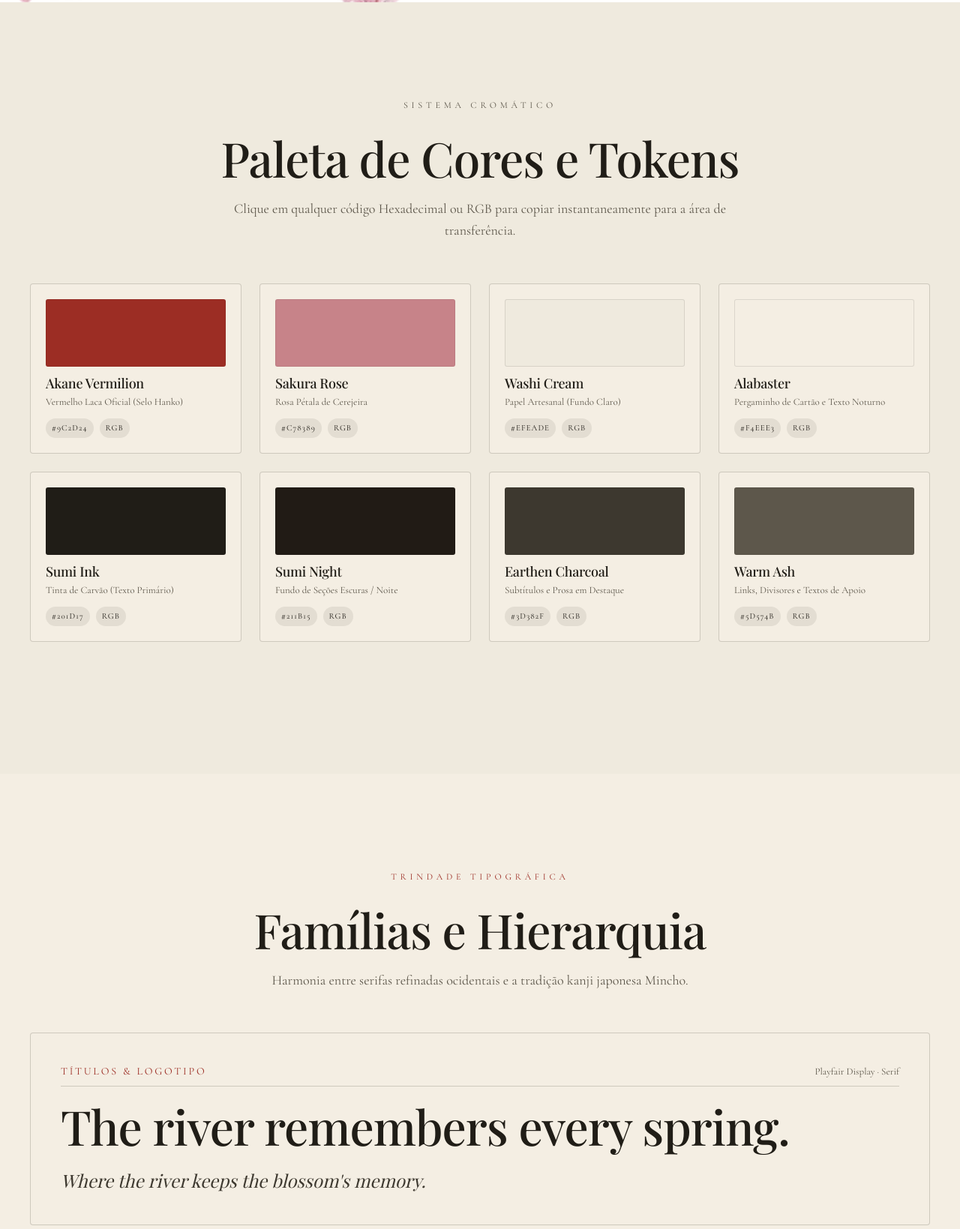
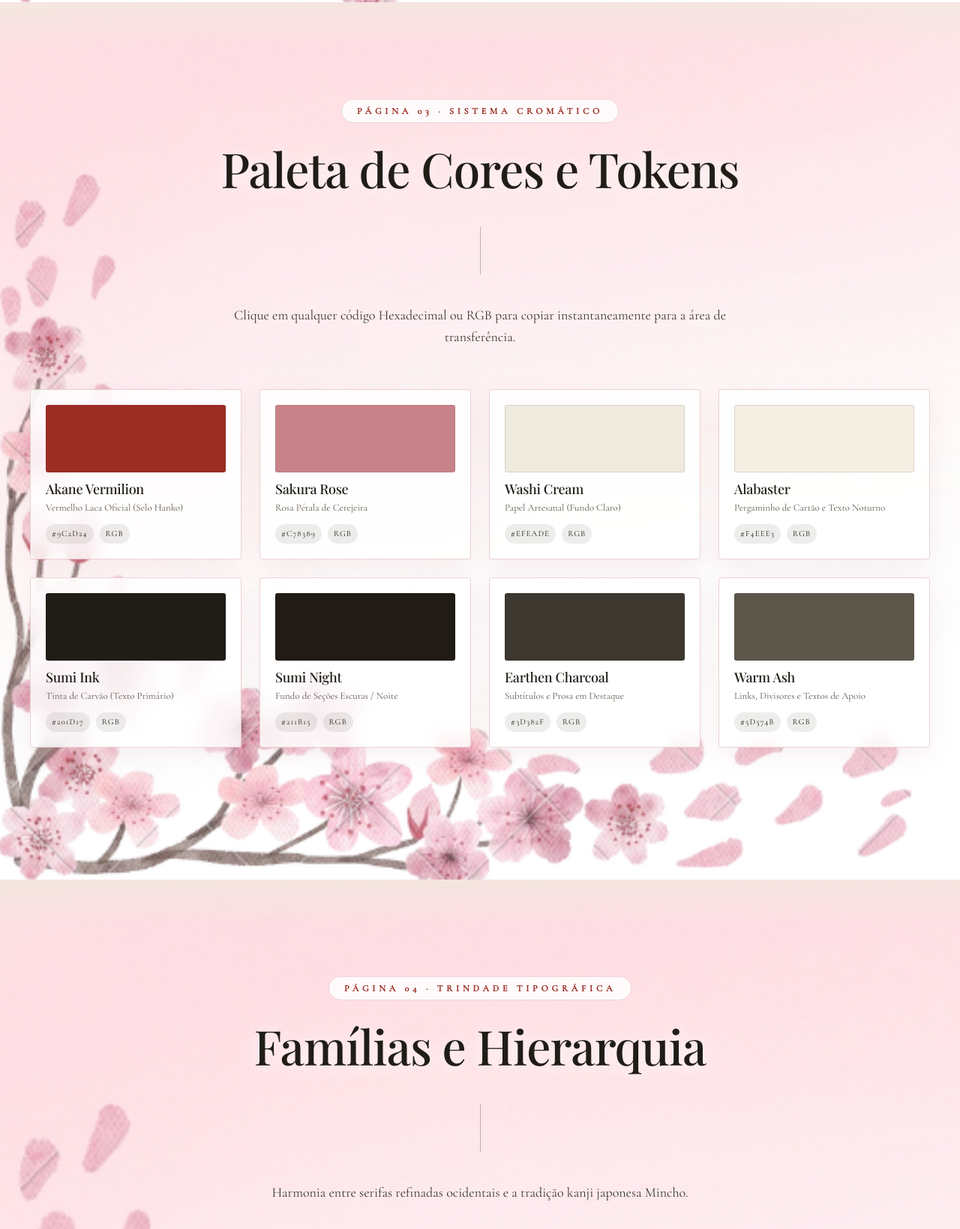
Before and after one commit to mvq109-stack/TrabalhoRossett, a website: page index.html in a window 1280 px wide. Shown: the part 1765-3404 px from the top of the page at 75% size. Drawn offline with nearby package versions, Linux system fonts and the light colour scheme; animation ran at ten frames a second; a web font is replaced by a local one.

Commit message:
feat: adiciona imagem de fundo sakura nas paginas 03, 04 e 05

```diff
--- a/index.html
+++ b/index.html
@@ -140,6 +140,17 @@
     .toast.show {
       transform: translateY(0);
       opacity: 1;
+    }
+    /* Estilo aprimorado para cards sobre o fundo aquarela Sakura (Páginas 02, 03, 04 e 05) */
+    #filosofia .token-card,
+    #cores .token-card,
+    #tipografia .specimen-box,
+    #componentes .token-card {
+      background: rgba(255, 255, 255, 0.82) !important;
+      backdrop-filter: blur(10px);
+      -webkit-backdrop-filter: blur(10px);
+      border: 1px solid rgba(199, 131, 137, 0.35);
+      box-shadow: 0 10px 30px rgba(199, 131, 137, 0.12);
     }
   </style>
 </head>
@@ -288,13 +299,24 @@
       </div>
     </section>
 
-    <!-- ==================== PALETA DE CORES ==================== -->
-    <section id="cores" class="koisei-section">
-      <div class="koisei-container">
+    <!-- ==================== PÁGINA 03 · PALETA DE CORES ==================== -->
+    <section id="cores" class="koisei-section" style="position: relative; overflow: hidden; min-height: 100vh; background-color: #fff9f7; background-image: url('./assets/images/sakura-branch-bg.png'); background-repeat: no-repeat; background-position: left bottom; background-size: cover; padding-top: 8rem; padding-bottom: 8rem; display: flex; align-items: center;">
+
+      <!-- Camada de Imagem de Alta Fidelidade (Garante exibição imediata em qualquer navegador) -->
+      <div style="position: absolute; inset: 0; z-index: 1; pointer-events: none; overflow: hidden;">
+        <img src="./assets/images/sakura-branch-bg.png" alt="Aquarela de flores de cerejeira Sakura em tons suaves" style="position: absolute; left: 0; bottom: 0; width: 100%; height: 100%; object-fit: cover; object-position: left bottom; opacity: 1;">
+        <!-- Transição sutil no topo para suavizar a transição com a seção anterior -->
+        <div style="position: absolute; top: 0; left: 0; right: 0; height: 60px; background: linear-gradient(180deg, rgba(239, 234, 222, 0.6) 0%, transparent 100%);"></div>
+      </div>
+
+      <div class="koisei-container" style="position: relative; z-index: 20; width: 100%;">
         <div style="text-align: center; max-width: 44rem; margin: 0 auto 3.5rem;">
-          <p class="reveal koisei-eyebrow koisei-eyebrow-ash">Sistema Cromático</p>
-          <h2 class="reveal" style="margin-bottom: 1rem;">Paleta de Cores e Tokens</h2>
-          <p class="reveal" style="color: var(--koisei-text-muted);">
+          <p class="reveal koisei-eyebrow koisei-eyebrow-akane" style="background: rgba(255, 255, 255, 0.85); display: inline-block; padding: 0.35rem 1.25rem; border-radius: 9999px; backdrop-filter: blur(6px); border: 1px solid rgba(199, 131, 137, 0.3); font-weight: 600;">
+            Página 03 · Sistema Cromático
+          </p>
+          <h2 class="reveal" style="margin-bottom: 1.5rem; text-shadow: 0 2px 20px rgba(255, 255, 255, 0.95); color: #201d17;">Paleta de Cores e Tokens</h2>
+          <div class="reveal koisei-divider-v"></div>
+          <p class="reveal" style="font-size: 1.125rem; color: #3d382f; text-shadow: 0 1px 15px rgba(255, 255, 255, 0.95); font-weight: 400;">
             Clique em qualquer código Hexadecimal ou RGB para copiar instantaneamente para a área de transferência.
           </p>
         </div>
@@ -393,13 +415,24 @@
       </div>
     </section>
 
-    <!-- ==================== TIPOGRAFIA ==================== -->
-    <section id="tipografia" class="koisei-section bg-alabaster">
-      <div class="koisei-container">
+    <!-- ==================== PÁGINA 04 · TIPOGRAFIA ==================== -->
+    <section id="tipografia" class="koisei-section" style="position: relative; overflow: hidden; min-height: 100vh; background-color: #fff9f7; background-image: url('./assets/images/sakura-branch-bg.png'); background-repeat: no-repeat; background-position: left bottom; background-size: cover; padding-top: 8rem; padding-bottom: 8rem; display: flex; align-items: center;">
+
+      <!-- Camada de Imagem de Alta Fidelidade (Garante exibição imediata em qualquer navegador) -->
+      <div style="position: absolute; inset: 0; z-index: 1; pointer-events: none; overflow: hidden;">
+        <img src="./assets/images/sakura-branch-bg.png" alt="Aquarela de flores de cerejeira Sakura em tons suaves" style="position: absolute; left: 0; bottom: 0; width: 100%; height: 100%; object-fit: cover; object-position: left bottom; opacity: 1;">
+        <!-- Transição sutil no topo para suavizar a transição com a seção anterior -->
+        <div style="position: absolute; top: 0; left: 0; right: 0; height: 60px; background: linear-gradient(180deg, rgba(239, 234, 222, 0.6) 0%, transparent 100%);"></div>
+      </div>
+
+      <div class="koisei-container" style="position: relative; z-index: 20; width: 100%;">
         <div style="text-align: center; max-width: 44rem; margin: 0 auto 3.5rem;">
-          <p class="reveal koisei-eyebrow koisei-eyebrow-akane">Trindade Tipográfica</p>
-          <h2 class="reveal" style="margin-bottom: 1rem;">Famílias e Hierarquia</h2>
-          <p class="reveal" style="color: var(--koisei-text-muted);">
+          <p class="reveal koisei-eyebrow koisei-eyebrow-akane" style="background: rgba(255, 255, 255, 0.85); display: inline-block; padding: 0.35rem 1.25rem; border-radius: 9999px; backdrop-filter: blur(6px); border: 1px solid rgba(199, 131, 137, 0.3); font-weight: 600;">
+            Página 04 · Trindade Tipográfica
+          </p>
+          <h2 class="reveal" style="margin-bottom: 1.5rem; text-shadow: 0 2px 20px rgba(255, 255, 255, 0.95); color: #201d17;">Famílias e Hierarquia</h2>
+          <div class="reveal koisei-divider-v"></div>
+          <p class="reveal" style="font-size: 1.125rem; color: #3d382f; text-shadow: 0 1px 15px rgba(255, 255, 255, 0.95); font-weight: 400;">
             Harmonia entre serifas refinadas ocidentais e a tradição kanji japonesa Mincho.
           </p>
         </div>
@@ -468,13 +501,24 @@
       </div>
     </section>
 
-    <!-- ==================== COMPONENTES ==================== -->
-    <section id="componentes" class="koisei-section">
-      <div class="koisei-container">
+    <!-- ==================== PÁGINA 05 · COMPONENTES ==================== -->
+    <section id="componentes" class="koisei-section" style="position: relative; overflow: hidden; min-height: 100vh; background-color: #fff9f7; background-image: url('./assets/images/sakura-branch-bg.png'); background-repeat: no-repeat; background-position: left bottom; background-size: cover; padding-top: 8rem; padding-bottom: 8rem; display: flex; align-items: center;">
+
+      <!-- Camada de Imagem de Alta Fidelidade (Garante exibição imediata em qualquer navegador) -->
+      <div style="position: absolute; inset: 0; z-index: 1; pointer-events: none; overflow: hidden;">
+        <img src="./assets/images/sakura-branch-bg.png" alt="Aquarela de flores de cerejeira Sakura em tons suaves" style="position: absolute; left: 0; bottom: 0; width: 100%; height: 100%; object-fit: cover; object-position: left bottom; opacity: 1;">
+        <!-- Transição sutil no topo para suavizar a transição com a seção anterior -->
+        <div style="position: absolute; top: 0; left: 0; right: 0; height: 60px; background: linear-gradient(180deg, rgba(239, 234, 222, 0.6) 0%, transparent 100%);"></div>
+      </div>
+
+      <div class="koisei-container" style="position: relative; z-index: 20; width: 100%;">
         <div style="text-align: center; max-width: 44rem; margin: 0 auto 3.5rem;">
-          <p class="reveal koisei-eyebrow koisei-eyebrow-ash">Biblioteca de Componentes</p>
-          <h2 class="reveal" style="margin-bottom: 1rem;">Elementos de Interface</h2>
-          <p class="reveal" style="color: var(--koisei-text-muted);">
+          <p class="reveal koisei-eyebrow koisei-eyebrow-akane" style="background: rgba(255, 255, 255, 0.85); display: inline-block; padding: 0.35rem 1.25rem; border-radius: 9999px; backdrop-filter: blur(6px); border: 1px solid rgba(199, 131, 137, 0.3); font-weight: 600;">
+            Página 05 · Biblioteca de Componentes
+          </p>
+          <h2 class="reveal" style="margin-bottom: 1.5rem; text-shadow: 0 2px 20px rgba(255, 255, 255, 0.95); color: #201d17;">Elementos de Interface</h2>
+          <div class="reveal koisei-divider-v"></div>
+          <p class="reveal" style="font-size: 1.125rem; color: #3d382f; text-shadow: 0 1px 15px rgba(255, 255, 255, 0.95); font-weight: 400;">
             Componentes modulares, acessíveis e prontos para uso em qualquer aplicação web.
           </p>
         </div>
```
Also changed, not shown: assets/images/sakura-branch-bg.png (added), assets/images/section3-sakura-bg.png (added), assets/images/section4-sakura-bg.png (added), assets/images/section5-sakura-bg.png (added).
